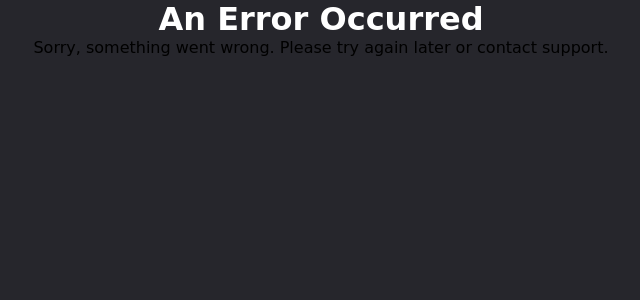
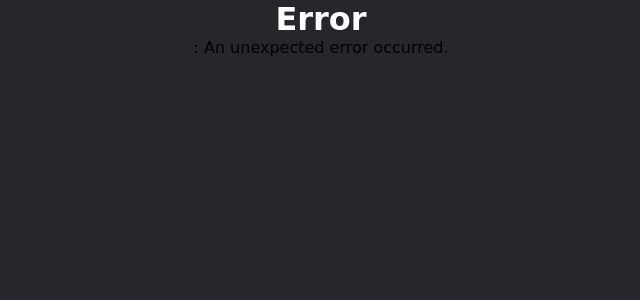
Before and after one commit to pettersand/Salloc, a Flask app: page /error_page in a window 1280 px wide. Shown: the top 300 px of the page, without its empty margins (319-959 px from the left). Run offline with Flask 3, Linux system fonts and the light colour scheme; some libraries are stand-ins or nearby versions; some web fonts are replaced.

Commit message:
fix rest flask/errors etc

```diff
--- a/app.py
+++ b/app.py
@@ -566,89 +566,43 @@ def index():
             alerts=alerts,
         )
     except Exception as e:
-        flash(f"An error occurred while loading the dashboard: {str(e)}", "error")
-        return redirect("/error_page")
+        error_message = str(e)
+        flash(f"An error occurred: {error_message}", "error")
+        return redirect(url_for("error_page", error_message=error_message))
 
 
 @server.route("/error_page")
 def error_page():
-    return render_template("error_page.html")
+    error_message = request.args.get("error_message", "An unexpected error occurred.")
+    return render_template("error_page.html", error_message=error_message)
 
 
 @server.route("/deposit", methods=["POST"])
 @login_required
 def deposit():
-    amount = int(request.form.get("deposit"))
-    conn, cur = create_conncur()
-    with conn:
-        cur.execute("SELECT balance FROM users WHERE id = %s", (session["user_id"],))
-        balance = cur.fetchone()[0]
-        new_balance = balance + amount
-        cur.execute(
-            "UPDATE users SET balance = %s WHERE id = %s",
-            (
-                new_balance,
-                session["user_id"],
-            ),
-        )
-        cur.execute(
-            "SELECT id, name, allocation_percentage, total_saved FROM posts WHERE user_id = %s",
-            (session["user_id"],),
-        )
-        posts = cur.fetchall()
-        for post in posts:
-            deposit_amount = amount * (post[2] / 100)
-            new_total = post[3] + deposit_amount
+    try:
+        amount_str = request.form.get("deposit")
+        if not amount_str or not amount_str.isdigit():
+            flash("Invalid deposit amount. Please enter a positive integer.", "error")
+            return redirect("/index")
+
+        amount = int(amount_str)
+        if amount <= 0:
+            flash("Deposit amount must be greater than zero.", "error")
+            return redirect("/index")
+
+        conn, cur = create_conncur()
+        with conn:
+            cur.execute("SELECT balance FROM users WHERE id = %s", (session["user_id"],))
+            balance = cur.fetchone()[0]
+            new_balance = balance + amount
             cur.execute(
-                "UPDATE posts SET total_saved = %s WHERE id = %s", (new_total, post[0])
+                "UPDATE users SET balance = %s WHERE id = %s",
+                (
+                    new_balance,
+                    session["user_id"],
+                ),
             )
-
-    log_history(conn, session["user_id"], "All", amount, "Salloc", "General Deposit")
-    return redirect("/index")
-
-
-@server.route("/specific_deposit", methods=["POST"])
-@login_required
-def specific_deposit():
-    post = request.form.get("post")
-    amount = int(request.form.get("deposit"))
-    conn, cur = create_conncur()
-    with conn:
-        cur.execute("SELECT balance FROM users WHERE id = %s", (session["user_id"],))
-        balance = cur.fetchone()[0]
-        new_balance = balance + amount
-        cur.execute(
-            "UPDATE users SET balance = %s WHERE id = %s",
-            (
-                new_balance,
-                session["user_id"],
-            ),
-        )
-        cur.execute(
-            "SELECT total_saved FROM posts WHERE user_id = %s AND name = %s",
-            (session["user_id"], post),
-        )
-        savings = cur.fetchone()[0]
-        new_savings = savings + amount
-        cur.execute(
-            "UPDATE posts SET total_saved = %s WHERE user_id = %s AND name = %s",
-            (new_savings, session["user_id"], post),
-        )
-    log_history(conn, session["user_id"], post, amount, "Deposit", "Specific Deposit")
-    return redirect("/index")
-
-
-@server.route("/undefined", methods=["POST"])
-@login_required
-def undefined():
-    destination = request.form.get("post")
-    amount = Decimal(request.form.get("remainder"))
-    if amount <= 0:
-        return redirect("/index")
-
-    conn, cur = create_conncur()
-    with conn:
-        if destination == "general":
             cur.execute(
                 "SELECT id, name, allocation_percentage, total_saved FROM posts WHERE user_id = %s",
                 (session["user_id"],),
@@ -658,129 +612,326 @@ def undefined():
                 deposit_amount = amount * (post[2] / 100)
                 new_total = post[3] + deposit_amount
                 cur.execute(
-                    "UPDATE posts SET total_saved = %s WHERE id = %s",
-                    (new_total, post[0]),
+                    "UPDATE posts SET total_saved = %s WHERE id = %s", (new_total, post[0])
                 )
+
+            log_history(conn, session["user_id"], "All", amount, "Salloc", "General Deposit")
+            flash("Deposit successful!", "success")
+            return redirect("/index")
+    except Exception as e:
+        error_message = str(e)
+        flash(f"An error occurred while processing the deposit: {error_message}", "error")
+        return redirect(url_for("error_page", error_message=error_message))
+
+
+@server.route("/specific_deposit", methods=["POST"])
+@login_required
+def specific_deposit():
+    try:
+        post = request.form.get("post")
+        amount_str = request.form.get("deposit")
+
+        if not post:
+            flash("Please select a post for the deposit.", "error")
             return redirect("/index")
 
-        cur.execute(
-            "SELECT total_saved FROM posts WHERE user_id = %s AND name = %s",
-            (session["user_id"], destination),
-        )
-        savings = cur.fetchone()[0]
-        new_savings = savings + amount
-        cur.execute(
-            "UPDATE posts SET total_saved = %s WHERE user_id = %s AND name = %s",
-            (new_savings, session["user_id"], destination),
-        )
+        if not amount_str or not amount_str.isdigit():
+            flash("Invalid deposit amount. Please enter a positive integer.", "error")
+            return redirect("/index")
 
-    return redirect("/index")
+        amount = int(amount_str)
+        if amount <= 0:
+            flash("Deposit amount must be greater than zero.", "error")
+            return redirect("/index")
+
+        conn, cur = create_conncur()
+        with conn:
+            cur.execute("SELECT balance FROM users WHERE id = %s", (session["user_id"],))
+            balance = cur.fetchone()[0]
+            new_balance = balance + amount
+            cur.execute(
+                "UPDATE users SET balance = %s WHERE id = %s",
+                (
+                    new_balance,
+                    session["user_id"],
+                ),
+            )
+            cur.execute(
+                "SELECT total_saved FROM posts WHERE user_id = %s AND name = %s",
+                (session["user_id"], post),
+            )
+            savings = cur.fetchone()[0]
+            new_savings = savings + amount
+            cur.execute(
+                "UPDATE posts SET total_saved = %s WHERE user_id = %s AND name = %s",
+                (new_savings, session["user_id"], post),
+            )
+
+            log_history(conn, session["user_id"], post, amount, "Deposit", "Specific Deposit")
+            flash(f"Deposit to '{post}' successful!", "success")
+            return redirect("/index")
+    except Exception as e:
+        error_message = str(e)
+        flash(f"An error occurred while processing the specific deposit: {error_message}", "error")
+        return redirect(url_for("error_page", error_message=error_message))
+
+
+
+@server.route("/undefined", methods=["POST"])
+@login_required
+def undefined():
+    try:
+        destination = request.form.get("post")
+        amount_str = request.form.get("remainder")
+        amount = Decimal(amount_str)
+
+        if amount <= 0:
+            flash("No unallocated funds to distribute.", "warning")
+            return redirect("/index")
+
+        conn, cur = create_conncur()
+        with conn:
+            if destination == "general":
+                cur.execute(
+                    "SELECT SUM(allocation_percentage) FROM posts WHERE user_id = %s",
+                    (session["user_id"],),
+                )
+                total_alloc = cur.fetchone()[0]
+
+                if total_alloc != 100:
+                    flash("Total allocation percentage must be 100% to distribute unallocated funds.", "error")
+                    return redirect("/index")
+
+                cur.execute(
+                    "SELECT id, name, allocation_percentage, total_saved FROM posts WHERE user_id = %s",
+                    (session["user_id"],),
+                )
+                posts = cur.fetchall()
+                for post in posts:
+                    deposit_amount = amount * (post[2] / 100)
+                    new_total = post[3] + deposit_amount
+                    cur.execute(
+                        "UPDATE posts SET total_saved = %s WHERE id = %s",
+                        (new_total, post[0]),
+                    )
+            else:
+                cur.execute(
+                    "SELECT total_saved FROM posts WHERE user_id = %s AND name = %s",
+                    (session["user_id"], destination),
+                )
+                savings = cur.fetchone()[0]
+                new_savings = savings + amount
+                cur.execute(
+                    "UPDATE posts SET total_saved = %s WHERE user_id = %s AND name = %s",
+                    (new_savings, session["user_id"], destination),
+                )
+
+            flash("Unallocated funds distributed successfully.", "success")
+            return redirect("/index")
+    except Exception as e:
+        error_message = str(e)
+        flash(f"An error occurred while distributing unallocated funds: {error_message}", "error")
+        return redirect(url_for("error_page", error_message=error_message))
+
 
 
 @server.route("/withdrawal", methods=["POST"])
 @login_required
 def withdrawal():
-    post = request.form.get("post")
-    amount = int(request.form.get("withdrawal"))
-    notes = request.form.get("notes")
-    conn, cur = create_conncur()
-    with conn:
-        # Updates balance minus the amount withdrawn
-        cur.execute("SELECT balance FROM users WHERE id = %s", (session["user_id"],))
-        balance = cur.fetchone()[0]
-        new_balance = balance - amount
-        cur.execute(
-            "UPDATE users SET balance = %s WHERE id = %s",
-            (
-                new_balance,
-                session["user_id"],
-            ),
-        )
-        # Updates savings amount from the post being withdrawn from
-        cur.execute(
-            "SELECT total_saved FROM posts WHERE user_id = %s AND name = %s",
-            (session["user_id"], post),
-        )
-        total = cur.fetchone()[0]
-        new_total = total - amount
-        cur.execute(
-            "UPDATE posts SET total_saved = %s WHERE user_id = %s AND name = %s",
-            (new_total, session["user_id"], post),
-        )
-    log_history(conn, session["user_id"], post, amount, "Withdrawal", notes)
-    return redirect("/index")
+    try:
+        post = request.form.get("post")
+        amount_str = request.form.get("withdrawal")
+        amount = int(amount_str)
+        notes = sanitize_input(request.form.get("notes"))
+
+        if amount <= 0:
+            flash("Withdrawal amount must be greater than zero.", "error")
+            return redirect("/index")
+
+        conn, cur = create_conncur()
+        with conn:
+            # Updates balance minus the amount withdrawn
+            cur.execute("SELECT balance FROM users WHERE id = %s", (session["user_id"],))
+            balance = cur.fetchone()[0]
+
+            if amount > balance:
+                flash("Withdrawal amount exceeds available balance.", "error")
+                return redirect("/index")
+
+            new_balance = balance - amount
+            cur.execute(
+                "UPDATE users SET balance = %s WHERE id = %s",
+                (
+                    new_balance,
+                    session["user_id"],
+                ),
+            )
+
+            # Updates savings amount from the post being withdrawn from
+            cur.execute(
+                "SELECT total_saved FROM posts WHERE user_id = %s AND name = %s",
+                (session["user_id"], post),
+            )
+            total = cur.fetchone()[0]
+
+            if amount > total:
+                flash(f"Withdrawal amount exceeds total saved in '{post}'.", "error")
+                return redirect("/index")
+
+            new_total = total - amount
+            cur.execute(
+                "UPDATE posts SET total_saved = %s WHERE user_id = %s AND name = %s",
+                (new_total, session["user_id"], post),
+            )
+
+            log_history(conn, session["user_id"], post, amount, "Withdrawal", notes)
+            flash("Withdrawal successful.", "success")
+            return redirect("/index")
+    except Exception as e:
+        error_message = str(e)
+        flash(f"An error occurred while processing the withdrawal: {error_message}", "error")
+        return redirect(url_for("error_page", error_message=error_message))
+
 
 
 @server.route("/move", methods=["POST"])
 @login_required
 def move():
-    pfrom = request.form.get("from")
-    pto = request.form.get("to")
-    amount = int(request.form.get("amount"))
-    conn, cur = create_conncur()
-    with conn:
-        cur.execute(
-            "UPDATE posts SET total_saved = total_saved - %s WHERE user_id = %s AND name = %s",
-            (amount, session["user_id"], pfrom),
-        )
-        log_history(conn, session["user_id"], pfrom, amount, "Withdrawal", "Moved From")
-        cur.execute(
-            "UPDATE posts SET total_saved = total_saved + %s WHERE user_id = %s AND name = %s",
-            (amount, session["user_id"], pto),
-        )
-        log_history(conn, session["user_id"], pto, amount, "Deposit", "Moved To")
+    try:
+        pfrom = request.form.get("from")
+        pto = request.form.get("to")
+        amount_str = request.form.get("amount")
+        amount = int(amount_str)
+
+        if pfrom == pto or amount <= 0:
+            flash("Invalid move parameters.", "error")
+            return redirect("/index")
+
+        conn, cur = create_conncur()
+        with conn:
+            # Check if both posts exist for the user
+            cur.execute("SELECT name FROM posts WHERE user_id = %s AND name IN (%s, %s)", (session["user_id"], pfrom, pto))
+            if cur.rowcount != 2:
+                flash("One or both of the posts do not exist.", "error")
+                return redirect("/index")
+
+            # Check if the amount is not more than what's in the source post
+            cur.execute("SELECT total_saved FROM posts WHERE user_id = %s AND name = %s", (session["user_id"], pfrom))
+            total_saved_from = cur.fetchone()[0]
+            if amount > total_saved_from:
+                flash("The amount being moved is more than what's in the source post.", "error")
+                return redirect("/index")
+
+            cur.execute(
+                "UPDATE posts SET total_saved = total_saved - %s WHERE user_id = %s AND name = %s",
+                (amount, session["user_id"], pfrom),
+            )
+            log_history(conn, session["user_id"], pfrom, amount, "Withdrawal", "Moved From")
+            cur.execute(
+                "UPDATE posts SET total_saved = total_saved + %s WHERE user_id = %s AND name = %s",
+                (amount, session["user_id"], pto),
+            )
+            log_history(conn, session["user_id"], pto, amount, "Deposit", "Moved To")
+            conn.commit()
+
         return redirect("/index")
+    except Exception as e:
+        error_message = str(e)
+        flash(f"An error occurred while moving funds: {error_message}", "error")
+        return redirect(url_for("error_page", error_message=error_message))
+
+
 
 
 @server.route("/transfer", methods=["POST"])
 @login_required
 def transfer():
-    pfrom = request.form.get("from")
-    pto = request.form.get("to")
-    transfer_type = request.form.get("type")
-    conn, cur = create_conncur()
-    with conn:
-        cur.execute(
-            "SELECT total_saved FROM posts WHERE user_id = %s AND name = %s",
-            (session["user_id"], pfrom),
-        )
-        transfer_funds = cur.fetchone()[0]
-        if transfer_type == "specific":
-            cur.execute(
-                "SELECT total_saved FROM posts WHERE user_id = %s AND name = %s",
-                (session["user_id"], pto),
-            )
-            posts = cur.fetchone()[0]
-            new_saved = posts + transfer_funds
-            cur.execute(
-                "DELETE FROM posts WHERE user_id = %s AND name = %s",
-                (session["user_id"], pfrom),
-            )
-            cur.execute(
-                "UPDATE posts SET total_saved = %s WHERE user_id = %s AND name = %s",
-                (new_saved, session["user_id"], pto),
-            )
+    try:
+        pfrom = request.form.get("from")
+        pto = request.form.get("to")
+        transfer_type = request.form.get("type")
+
+        if pfrom == pto or not transfer_type:
+            flash("Invalid transfer parameters.", "error")
             return redirect("/index")
 
-        else:
-            cur.execute(
-                "DELETE FROM posts WHERE user_id = %s AND name = %s",
-                (session["user_id"], pfrom),
-            )
-            cur.execute(
-                "SELECT id, total_saved, allocation_percentage FROM posts WHERE user_id = %s",
-                (session["user_id"],),
-            )
-            posts = cur.fetchall()
-            for post in posts:
-                transfer = transfer_funds * (post[2] / 100)
-                new_total = post[1] + transfer
+        conn, cur = create_conncur()
+        with conn:
+            # Check if the source post exists
+            cur.execute("SELECT total_saved FROM posts WHERE user_id = %s AND name = %s", (session["user_id"], pfrom))
+            transfer_funds = cur.fetchone()
+            if transfer_funds is None:
+                flash("The source post does not exist.", "error")
+                return redirect("/index")
+            transfer_funds = transfer_funds[0]
+
+            if transfer_type == "specific":
+                # Check if the destination post exists
+                cur.execute("SELECT total_saved FROM posts WHERE user_id = %s AND name = %s", (session["user_id"], pto))
+                posts = cur.fetchone()
+                if posts is None:
+                    flash("The destination post does not exist.", "error")
+                    return redirect("/index")
+                new_saved = posts[0] + transfer_funds
+
                 cur.execute(
-                    "UPDATE posts SET total_saved = %s WHERE id = %s",
-                    (new_total, post[0]),
+                    "DELETE FROM posts WHERE user_id = %s AND name = %s",
+                    (session["user_id"], pfrom),
                 )
+                cur.execute(
+                    "UPDATE posts SET total_saved = %s WHERE user_id = %s AND name = %s",
+                    (new_saved, session["user_id"], pto),
+                )
+            else:
+                cur.execute(
+                    "DELETE FROM posts WHERE user_id = %s AND name = %s",
+                    (session["user_id"], pfrom),
+                )
+                cur.execute(
+                    "SELECT id, total_saved, allocation_percentage FROM posts WHERE user_id = %s",
+                    (session["user_id"],),
+                )
+                posts = cur.fetchall()
+                for post in posts:
+                    transfer = transfer_funds * (post[2] / 100)
+                    new_total = post[1] + transfer
+                    cur.execute(
+                        "UPDATE posts SET total_saved = %s WHERE id = %s",
+                        (new_total, post[0]),
+                    )
 
-        return redirect("/index")
+            conn.commit()
+            return redirect("/index")
+    except Exception as e:
+        error_message = str(e)
+        flash(f"An error occurred while transferring funds: {error_message}", "error")
+        return redirect(url_for("error_page", error_message=error_message))
+
+
+
+@server.errorhandler(404)
+def page_not_found(error):
+    error_code = 404
+    error_message = "The page you requested could not be found."
+    return render_template("error_page.html", error_code=error_code, error_message=error_message), 404
+
+@server.errorhandler(500)
+def internal_server_error(error):
+    error_code = 500
+    error_message = "An unexpected error occurred on the server."
+    return render_template("error_page.html", error_code=error_code, error_message=error_message), 500
+
+@server.errorhandler(403)
+def forbidden(error):
+    error_code = 403
+    error_message = "You don't have permission to access this resource."
+    return render_template("error_page.html", error_code=error_code, error_message=error_message), 403
+
+@server.errorhandler(503)
+def service_unavailable(error):
+    error_code = 503
+    error_message = "The server is currently unable to handle the request due to temporary overloading or maintenance. Please try again later."
+    return render_template("error_page.html", error_code=error_code, error_message=error_message), 503
 
 
 # Dash part
--- a/static/css/styles.css
+++ b/static/css/styles.css
@@ -317,6 +317,7 @@ span {
   flex-flow: column nowrap;
   width: 100%;
   gap: 5%;
+  font-size: 0.8em;
   align-content: center;
   align-items: center;
 }
--- a/templates/error_page.html
+++ b/templates/error_page.html
@@ -11,8 +11,8 @@
 <body>
 <main>
     <div class="error-page">
-        <h1>An Error Occurred</h1>
-        <p>Sorry, something went wrong. Please try again later or contact support.</p>
+        <h1>Error</h1>
+        <p>{{ error_code }} : {{ error_message }}</p>
     </div>
 </main>
     <!-- Include navigation or other footer content here -->
```
